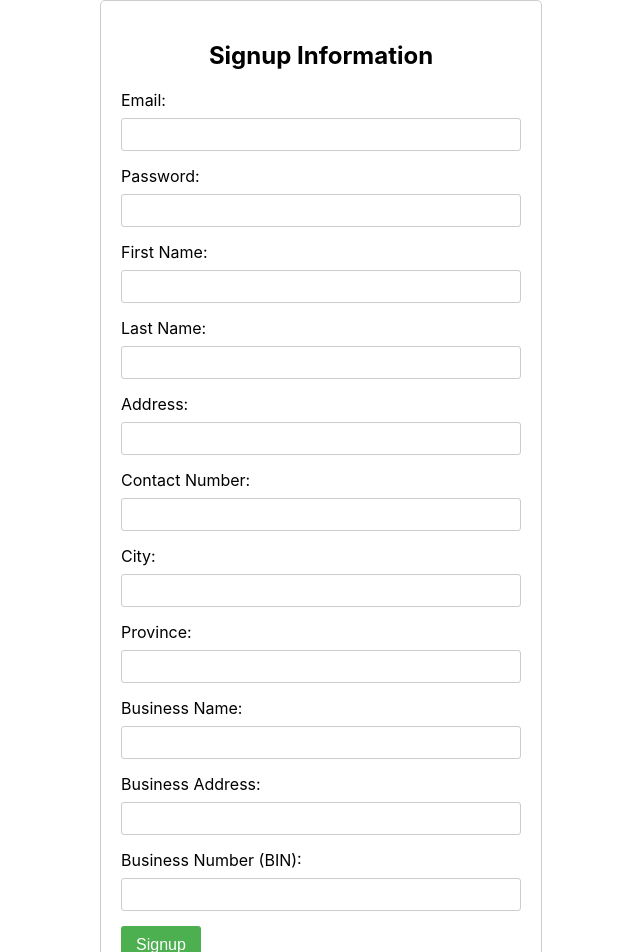
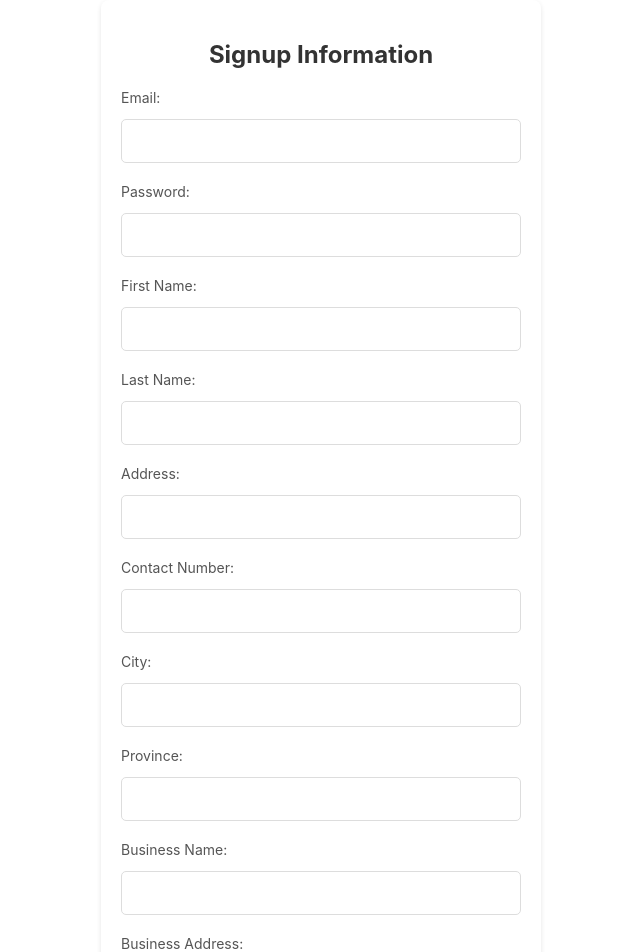
Before and after one commit to purv39/SimpliSupply-Logistics, a React (Create React App) app: page /signup in a window 1280 px wide. Shown: the top 952 px of the page, without its empty margins (319-959 px from the left). Built offline with nearby package versions, Linux system fonts and the light colour scheme; no server answers.

Commit message:
modern look settings

```diff
--- a/src/styles/Signup.css
+++ b/src/styles/Signup.css
@@ -3,40 +3,49 @@
     max-width: 400px;
     margin: 0 auto;
     padding: 20px;
-    border: 1px solid #ccc;
-    border-radius: 5px;
+    background-color: #fff;
+    box-shadow: 0 2px 5px rgba(0, 0, 0, 0.1);
+    border-radius: 8px;
   }
 
   .form-group {
-    margin-bottom: 15px;
+    margin-bottom: 20px;
   }
 
   label {
     display: block;
-    margin-bottom: 5px;
+    margin-bottom: 8px;
+    font-size: 14px;
+    color: #555;
   }
 
   input {
     width: 100%;
-    padding: 8px;
-    border: 1px solid #ccc;
-    border-radius: 3px;
+    padding: 12px;
+    border: 1px solid #ddd;
+    border-radius: 5px;
     box-sizing: border-box;
-    margin-top: 3px;
+    margin-top: 5px;
+    font-size: 16px;
+    transition: border-color 0.3s;
+  }
+
+  input:focus {
+    border-color: #4caf50;
   }
 
   h2 {
     text-align: center;
     margin-bottom: 20px;
+    color: #333;
   }
 
-
-.signup-button {
+  .signup-button {
     background-color: #4caf50;
-    color: white;
-    padding: 10px 15px;
+    color: #fff;
+    padding: 12px 20px;
     border: none;
-    border-radius: 3px;
+    border-radius: 5px;
     cursor: pointer;
     font-size: 16px;
     transition: background-color 0.3s;
```
